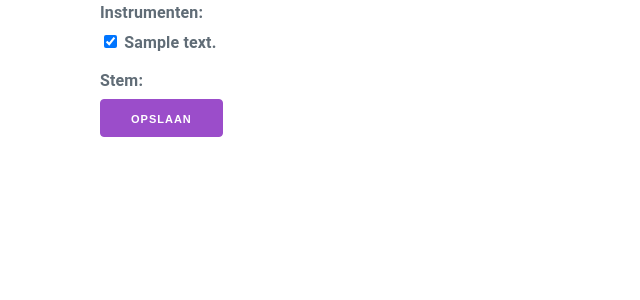
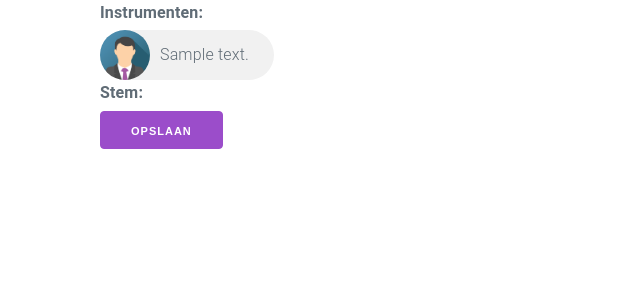
Before and after one commit to seanachaidh/cecilia, a Django app: page /musicmix/labels in a window 1280 px wide. Shown: the part 58-358 px from the top of the page, without its empty margins (0-640 px from the left). Run offline with Django 4.2, Linux system fonts and the light colour scheme; a user stored in the database is signed in; tables that the repository leaves empty hold one stand-in row (values such as "Sample post"); some libraries are stand-ins or nearby versions.

Commit message:
Chips maken

```diff
--- a/cecilia/settings.py
+++ b/cecilia/settings.py
@@ -15,6 +15,8 @@ from pathlib import Path
 # Build paths inside the project like this: BASE_DIR / 'subdir'.
 BASE_DIR = Path(__file__).resolve().parent.parent
 
+
+MEDIA_ROOT="uploads"
 
 # Quick-start development settings - unsuitable for production
 # See https://docs.djangoproject.com/en/4.2/howto/deployment/checklist/
--- a/musicmix/forms.py
+++ b/musicmix/forms.py
@@ -1,6 +1,7 @@
 from django import forms
 from .dao.labelrepo import fetch_all_choices_for_type
 from .models import Label
+from .widgets import ChipWidget
 
 
 class LoginForm(forms.Form):
@@ -15,14 +16,14 @@ class LabelRegistrationForm(forms.Form):
         choices_instruments = fetch_all_choices_for_type('INSTRUMENT')
         self.fields['instrument'] = forms.MultipleChoiceField(
             label='Instrumenten',
-            widget=forms.CheckboxSelectMultiple,
+            widget=ChipWidget,
             choices=choices_instruments, required=False
         )
 
         choices_stem = fetch_all_choices_for_type('STEM')
         self.fields['stem'] = forms.MultipleChoiceField(
             label='Stem',
-            widget=forms.CheckboxSelectMultiple,
+            widget=ChipWidget,
             choices=choices_stem, required=False
         )
 
--- a/musicmix/static/css/main.css
+++ b/musicmix/static/css/main.css
@@ -41,3 +41,28 @@ ul.messages {
         text-align: left;
     }
 }
+
+/* inspiration from W3Schools */
+
+.chip-container {
+    display: flex;
+    justify-content: space-between;
+}
+
+.chip {
+    display: inline-block;
+    padding: 0 25px;
+    height: 50px;
+    font-size: 16px;
+    line-height: 50px;
+    border-radius: 25px;
+    background-color: #f1f1f1;
+  }
+
+  .chip img {
+    float: left;
+    margin: 0 10px 0 -25px;
+    height: 50px;
+    width: 50px;
+    border-radius: 50%;
+  }
--- a/musicmix/templates/musicmix/musicpieceoverview.html
+++ b/musicmix/templates/musicmix/musicpieceoverview.html
@@ -39,6 +39,6 @@
     </div>
 
     <!-- ik weet niet waar ik dit moet zetten. is het niet beter om dit in een apart component te zetten?-->
-    <a href="/musicmix/download" class="button" type="button">Download</a>
+    <a href="/musicmix/download" class="mat-button md-filled-button" type="button">Download</a>
 
 {% endblock content %}
--- /dev/null
+++ b/musicmix/widgets.py
@@ -0,0 +1,6 @@
+from django.forms.widgets import Widget, RadioSelect
+
+class ChipWidget(RadioSelect):
+    allow_multiple_selected = True
+    option_template_name = 'musicmix/widgets/chip.html'
+    template_name = 'musicmix/widgets/chip-container.html'
```
Also changed, not shown: musicmix/templates/musicmix/widgets/chip-container.html (added, +9 -0 lines), musicmix/templates/musicmix/widgets/chip.html (added, +10 -0 lines), musicmix/static/img/img_avatar.png (added).
